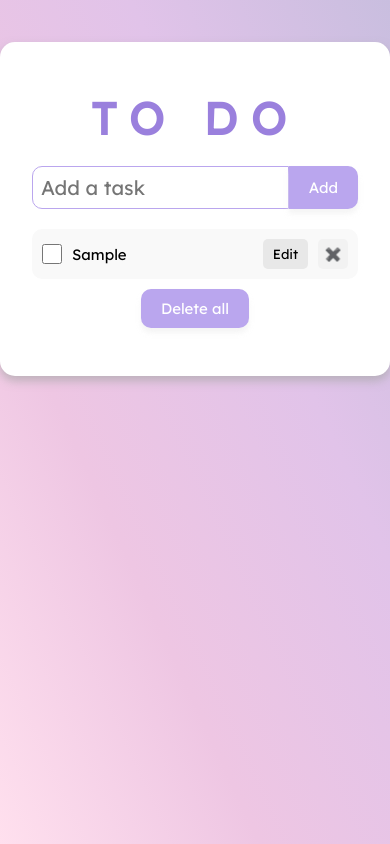
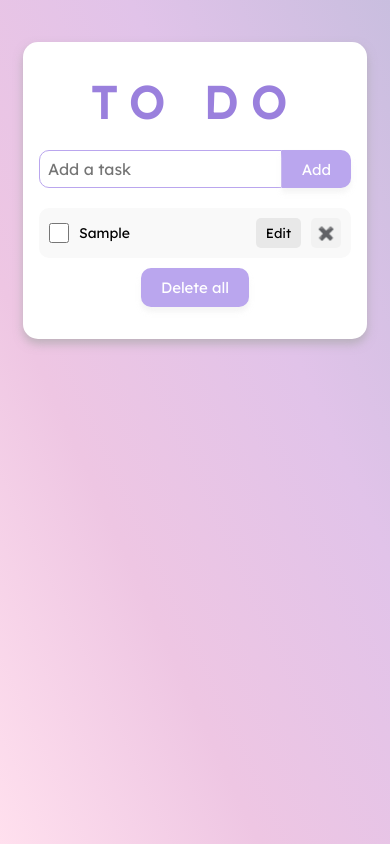
Before and after one commit to hennamarleena/to-do-app, a plain HTML site: page index.html in a window 390 px wide. Both pictures are taken after typing "Sample" into the empty fields and a click on the button "Add". Drawn offline with Linux system fonts and the light colour scheme.

Commit message:
refactoring 28.1.

```diff
--- a/app.js
+++ b/app.js
@@ -1,129 +1,129 @@
-const add = document.getElementById("add_btn");
-let task_input = document.getElementById("task_input");
-const deleteAll = document.getElementById("delete_all_btn")
-const tasksContainer = document.getElementById("tasks_container");
-let todos = JSON.parse(localStorage.getItem("todos")) || [];
+const addTaskButton = document.getElementById("addTaskButton");
+let taskInput = document.getElementById("taskInput");
+const deleteAllButton = document.getElementById("deleteAllButton")
+const taskList = document.getElementById("taskList");
+let tasks = JSON.parse(localStorage.getItem("tasks")) || [];
 
-function toggleDeleteAllButton() {
-    if (tasksContainer.children.length === 0) {
-        deleteAll.style.display = "none";
+function toggleDeleteAllVisibility() {
+    if (taskList.children.length === 0) {
+        deleteAllButton.style.display = "none";
     } else {
-        deleteAll.style.display = "block";
+        deleteAllButton.style.display = "block";
     }
 }
 
-function addTaskToList() {
-    if (task_input.value.trim() !== "") {
-    const newTodo = {
-        text: task_input.value,
-        id: Math.floor(Math.random() * 999),
+function addTask() {
+    if (taskInput.value.trim() !== "") {
+    const task = {
+        text: taskInput.value,
+        id: Date.now(),
         };
-        todos.push(newTodo);
-        localStorage.setItem("todos", JSON.stringify(todos));
-        renderTaskList();
-        task_input.value = "";
+        tasks.push(task);
+        localStorage.setItem("tasks", JSON.stringify(tasks));
+        updateTaskList();
+        taskInput.value = "";
     } else {
         alert("Task cannot be empty!")
     }
 }
 
-function renderTaskList() {
-    tasksContainer.innerHTML = "";
-    todos.forEach((todo, index) => {
+function updateTaskList() {
+    taskList.innerHTML = "";
+    tasks.forEach((task, index) => {
 
-    const newTask = document.createElement("li");
-    newTask.draggable = true;
-    newTask.classList.add("task");
+    const taskElement  = document.createElement("li");
+    taskElement.classList.add("taskItem");
 
-    const taskLeftSide = document.createElement("div");
-    taskLeftSide.classList.add("task-left-side");
+    const taskItemLeft = document.createElement("div");
+    taskItemLeft.classList.add("taskItemLeft");
 
-    const taskRightSide = document.createElement("div");
-    taskRightSide.classList.add("task-right-side");
+    const taskItemRight = document.createElement("div");
+    taskItemRight.classList.add("taskItemRight");
 
-    const newTaskText = document.createElement("span");
-    newTaskText.textContent = todo.text;
-    newTaskText.classList.add("task-text");
+    const taskTextElement = document.createElement("span");
+    taskTextElement.textContent = task.text;
+    taskTextElement.classList.add("taskText");
 
-    const checkbox = document.createElement("input");
-    checkbox.setAttribute("type", "checkbox");
-    checkbox.classList.add("checkbox");
+    const taskCheckbox = document.createElement("input");
+    taskCheckbox.setAttribute("type", "checkbox");
+    taskCheckbox.classList.add("taskCheckbox");
 
-    checkbox.onchange = () => {
-        if (checkbox.checked) {
-            newTaskText.style.textDecoration = "line-through";
-            newTaskText.style.color = "grey";
+    taskCheckbox.onchange = () => {
+        if (taskCheckbox.checked) {
+            taskTextElement.style.textDecoration = "line-through";
+            taskTextElement.style.color = "grey";
         } else {
-            newTaskText.style.textDecoration = "none";
-            newTaskText.style.color = "black";
+            taskTextElement.style.textDecoration = "none";
+            taskTextElement.style.color = "black";
         }
     };
 
-    const editBtn = document.createElement("button");
-    editBtn.classList.add("edit-btn");
-    editBtn.innerHTML = "Edit";
+    const editButton = document.createElement("button");
+    editButton.classList.add("editButton");
+    editButton.innerHTML = "Edit";
 
-    const deleteBtn = document.createElement("button");
-    deleteBtn.innerHTML = "✖️";
-    deleteBtn.classList.add("delete-btn");
+    const deleteTaskButton = document.createElement("button");
+    deleteTaskButton.innerHTML = "✖️";
+    deleteTaskButton.classList.add("deleteTaskButton");
 
-    deleteBtn.addEventListener("click", () => {
-        todos.splice(index, 1);
-        localStorage.setItem("todos", JSON.stringify(todos));
-        renderTaskList();
+    deleteTaskButton.addEventListener("click", () => {
+        tasks.splice(index, 1);
+        localStorage.setItem("tasks", JSON.stringify(tasks));
+        updateTaskList();
     });
 
-    taskLeftSide.appendChild(checkbox);
-    taskLeftSide.appendChild(newTaskText);
-    taskRightSide.appendChild(editBtn)
-    taskRightSide.appendChild(deleteBtn);
-    newTask.appendChild(taskLeftSide);
-    newTask.appendChild(taskRightSide);
-    tasksContainer.appendChild(newTask);
+    taskItemLeft.appendChild(taskCheckbox);
+    taskItemLeft.appendChild(taskTextElement);
+    taskItemRight.appendChild(editButton)
+    taskItemRight.appendChild(deleteTaskButton);
+    taskElement.appendChild(taskItemLeft);
+    taskElement.appendChild(taskItemRight);
+    taskList.appendChild(taskElement);
 
-    editBtn.addEventListener("click", () => {
-        if (newTaskText.querySelector("input.editinput")) {
+    editButton.addEventListener("click", () => {
+        if (taskTextElement.querySelector("input.editinput")) {
             return;
         }
         const editInput = document.createElement("input");
-        editInput.classList.add("editinput");
-        editInput.value = todo.text;
+        editInput.classList.add("editInput");
+        editInput.value = task.text;
 
-        newTaskText.textContent = "";
-        newTaskText.appendChild(editInput);
+        taskTextElement.textContent = "";
+        taskTextElement.appendChild(editInput);
 
-        const saveUpdatedBtn = document.createElement("button");
-        saveUpdatedBtn.classList.add("saveUpdatedBtn");
-        saveUpdatedBtn.textContent = "Save";
+        const saveButton = document.createElement("button");
+        saveButton.classList.add("saveButton");
+        saveButton.textContent = "Save";
 
-        saveUpdatedBtn.addEventListener("click", () => {
+        saveButton.addEventListener("click", () => {
             if (editInput.value.trim() !== "") {
-                newTaskText.textContent = editInput.value;
-                todos[index].text = editInput.value.trim();
-                localStorage.setItem("todos", JSON.stringify(todos));
-                renderTaskList();
+                taskTextElement.textContent = editInput.value;
+                tasks[index].text = editInput.value.trim();
+                localStorage.setItem("tasks", JSON.stringify(tasks));
+                updateTaskList();
             } else {
                 alert("Error, task cannot be empty")
             }
         });
-        newTaskText.appendChild(saveUpdatedBtn);
+        taskTextElement.appendChild(saveButton);
         });
     });
-    toggleDeleteAllButton();
+    toggleDeleteAllVisibility();
 }
 
-add.addEventListener("click", addTaskToList);
+addTaskButton.addEventListener("click", addTask);
 
-deleteAll.addEventListener("click", () => {
-    todos = [];
-    localStorage.setItem("todos", JSON.stringify(todos));
-    renderTaskList();
+deleteAllButton.addEventListener("click", () => {
+    tasks = [];
+    localStorage.setItem("tasks", JSON.stringify(tasks));
+    updateTaskList();
 });
 
-task_input.addEventListener("keypress", function(e) {
+taskInput.addEventListener("keypress", function(e) {
     if (e.key === "Enter") {
-        addTaskToList();
+        addTask();
     }
 })
 
-renderTaskList();
+
+updateTaskList();
--- a/index.html
+++ b/index.html
@@ -10,13 +10,13 @@
     <div id="container">
         <h1>TO DO</h1>
 
-        <div id="flex">
-            <input type="text" placeholder="Add a task" id="task_input">
-            <button id="add_btn" type="submit">Add</button>
+        <div id="taskInputWrapper">
+            <input type="text" placeholder="Add a task" id="taskInput">
+            <button id="addTaskButton" type="submit">Add</button>
         </div>
 
-        <ul id="tasks_container"></ul>
-        <button id="delete_all_btn">Delete all</button>
+        <ul id="taskList"></ul>
+        <button id="deleteAllButton">Delete all</button>
     </div>
 
     <script src="app.js"></script>
--- a/style.css
+++ b/style.css
@@ -38,7 +38,7 @@ h1 {
 }
 
 
-#container #flex {
+#taskInputWrapper {
     display: flex;
     gap: 0px;
     margin-bottom: 20px;
@@ -47,7 +47,7 @@ h1 {
 }
 
 
-#task_input {
+#taskInput {
     flex: 90%;
     padding: 8px;
     font-size: 20px;
@@ -57,7 +57,7 @@ h1 {
     font-family: "Lexend", serif;
 }
 
-#add_btn {
+#addTaskButton {
     padding: 5px 20px;
     border-radius:  0 10px 10px 0;
     font-size: 15px;
@@ -71,11 +71,11 @@ h1 {
 
 }
 
-#add_btn:hover {
+#addTaskButton:hover {
     background-color: #d4c3fe;
 }
 
-#tasks_container {
+#taskList {
     width: 100%;
     max-width: 500px;
     margin: 0 auto;
@@ -83,7 +83,7 @@ h1 {
     box-sizing: border-box;
 }
 
-#delete_all_btn {
+#deleteAllButton {
     padding: 10px 20px;
     border-radius: 10px;
     font-size: 15px;
@@ -96,11 +96,11 @@ h1 {
 
 }
 
-#delete_all_btn:hover {
+#deleteAllButton:hover {
     background-color: #e2d7ff;
 }
 
-.task {
+.taskItem {
     display: flex;
     align-items: center;
     justify-content: space-between;
@@ -111,25 +111,24 @@ h1 {
     margin-bottom: 10px;
 }
 
-.task-left-side {
+.taskItemLeft {
     display: flex;
     align-items: center;
     gap: 10px;
 }
 
-
-.task-right-side {
+.taskItemRight {
     display: flex;
     align-items: center;
     gap: 10px;
 }
 
-.task-text {
+.taskText {
     font-size: 15px;
     font-family: "Lexend";
 }
 
-.delete-btn {
+.deleteTaskButton {
     height: 30px;
     width: 30px;
     border: 0;
@@ -138,17 +137,17 @@ h1 {
     cursor: pointer;
 }
 
-.delete-btn:hover {
+.deleteTaskButton:hover {
     background-color: #d0bdff;
 }
 
-.checkbox {
+.taskCheckbox {
     width: 20px;
     height: 20px;
     cursor: pointer;
 }
 
-.edit-btn {
+.editButton {
     width: 45px;
     font-family: "Lexend";
     background: #e8e8e8;
@@ -158,18 +157,17 @@ h1 {
     cursor: pointer;
 }
 
-.edit-btn:hover {
+.editButton:hover {
     background-color: rgb(178, 245, 178);
 }
 
-.editinput {
+.editInput {
     padding: 2px;
     font-family: "Lexend";
     font-size: 15px;
-
 }
 
-.saveUpdatedBtn {
+.saveButton {
     width: 45px;
     margin-left: 5px;
     font-family: "Lexend";
@@ -179,3 +177,17 @@ h1 {
     border-radius: 5px;
     cursor: pointer;
 }
+
+
+@media (max-width: 600px) {
+    #container {
+        width: 80%;
+        padding: 2em 1em;
+    }
+    #taskInput {
+        font-size: 16px;
+    }
+    .taskText {
+        font-size: 14px;
+    }
+}
```
